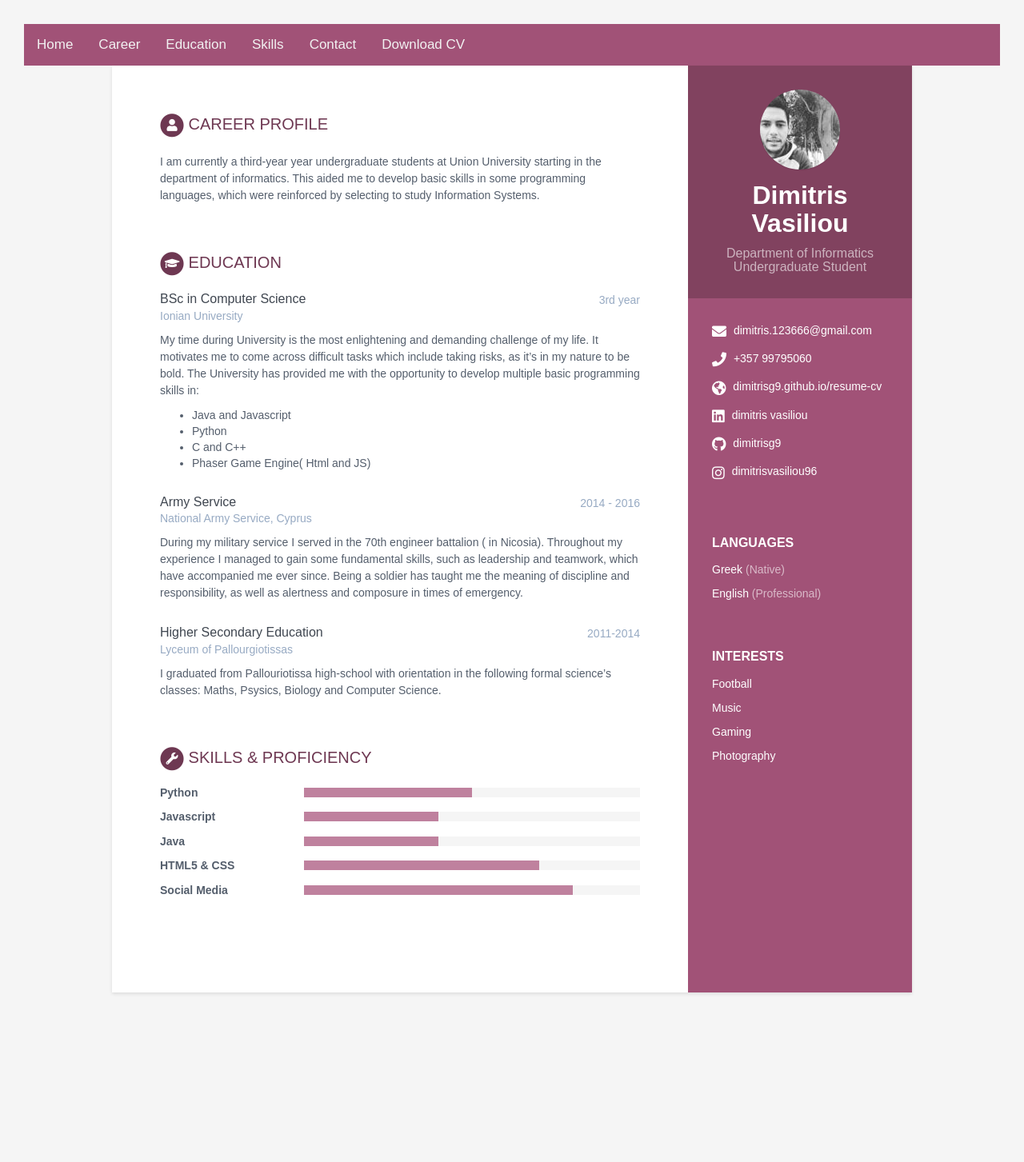
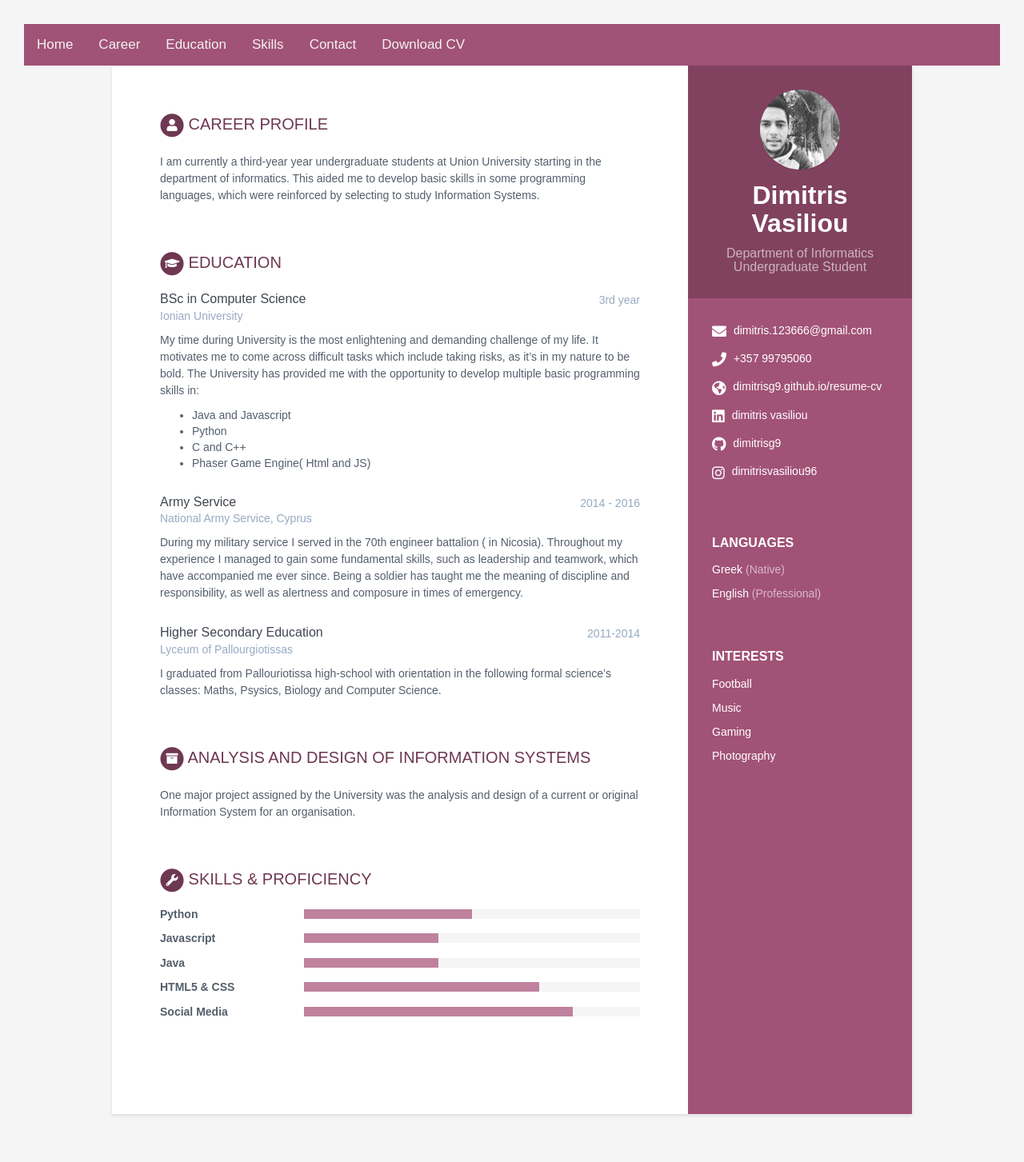
Before and after one commit to dimitrisg9/resume-cv, a Jekyll site: the page built from index.html, in a window 1280 px wide. Shown: the whole page at 80% size. Built offline with Jekyll 4.4.1, drawn with Linux system fonts in a browser that asks for light colours; before the commit the page ends 1301 px from its top, so only the background shows below that.

Commit message:
Update data.yml

```diff
--- a/_data/data.yml
+++ b/_data/data.yml
@@ -91,6 +91,11 @@ education:
         I graduated from Pallouriotissa high-school with orientation in the following formal science's classes:
         Maths, Psysics, Biology and Computer Science.
 
+projects:
+    title: ANALYSIS AND DESIGN OF INFORMATION SYSTEMS
+    intro: "One major project assigned by the University was
+            the analysis and design of a current or original Information
+            System for an organisation."
 
     #- degree: BSc in Applied Mathematics
      # university: Bristol University
```
